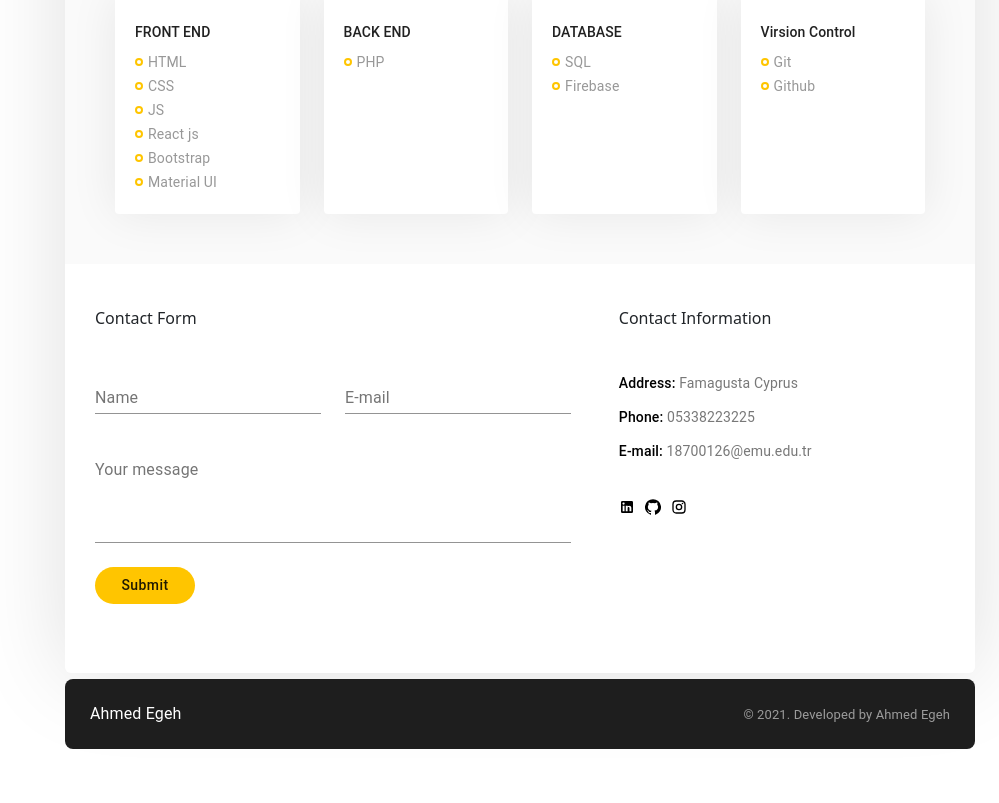
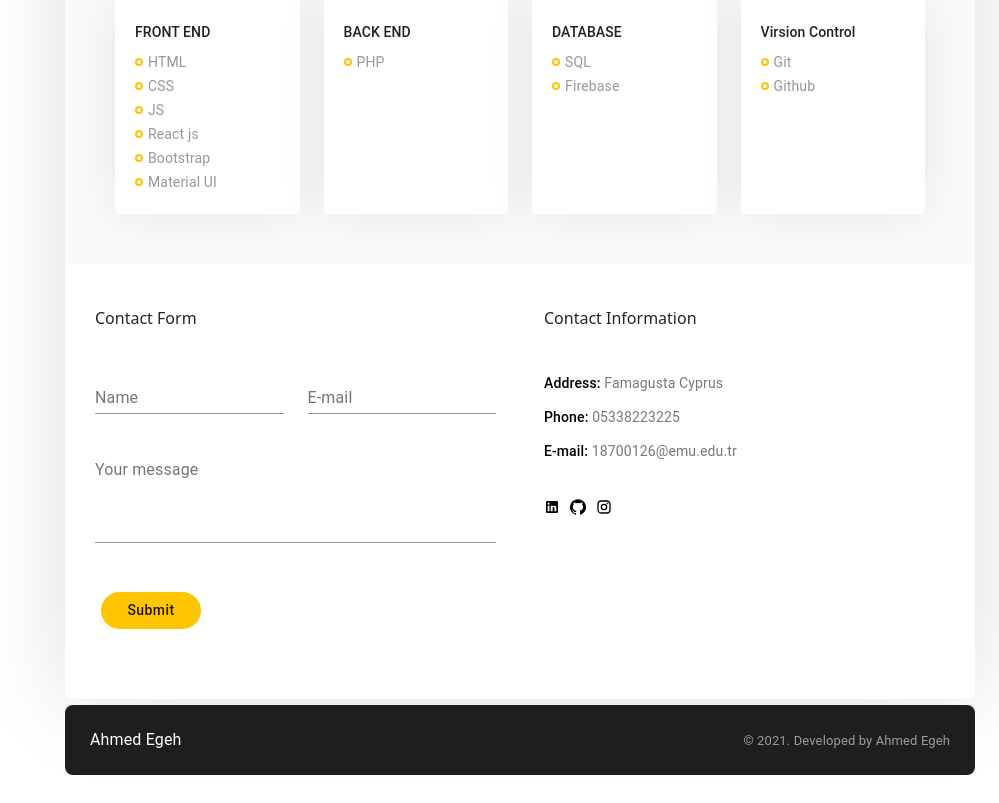
Before and after one commit to MrAhmedEgeh/personal-portfolio, a React (Create React App) app: page / in a window 1280 px wide. Shown: the part 1373-2176 px from the top of the page, without its empty margins (281-1280 px from the left). Before the commit the page ends 2150 px from the top, so only its background shows below. Built offline with nearby package versions, Linux system fonts and the light colour scheme.

Commit message:
Minor changes

```diff
--- a/src/pages/Resume/Resume.css
+++ b/src/pages/Resume/Resume.css
@@ -95,3 +95,7 @@
   color: black;
 }
 /* END OF CONTACTS */
+.btn-sub {
+  border: 0;
+  background-color: white;
+}
--- a/src/pages/Resume/Resume.js
+++ b/src/pages/Resume/Resume.js
@@ -111,7 +111,8 @@ const Resume = () => {
         {/*Contact*/}
         <Grid container spacing={6} className="section pt_45 pb_45">
                {/*Contact Form*/}
-            <Grid item xs={12} lg={7}>
+            <Grid item xs={12} lg={6}>
+            <form  method="post" data-netlify="true">
                 <Grid container >
                     <Grid item className="section_title mb_30">
                         <span></span>
@@ -129,11 +130,15 @@ const Resume = () => {
                                 <TextField fullWidth name="message" label='Your message' multiline rows={4}/>
                             </Grid>
                             <Grid item xs={12}>
-                                <CustomButton text="Submit" />
+                                <div data-netlify-recaptcha="true"></div>
+                            </Grid>
+                            <Grid item xs={12}>
+                                <button className="btn-sub" type="submit"><CustomButton text="Submit" /></button>
                             </Grid>
                         </Grid>
                     </Grid>
                 </Grid>
+                </form>
             </Grid>
                {/*Contact Information*/}
             <Grid item xs={12} lg={5}>
```
